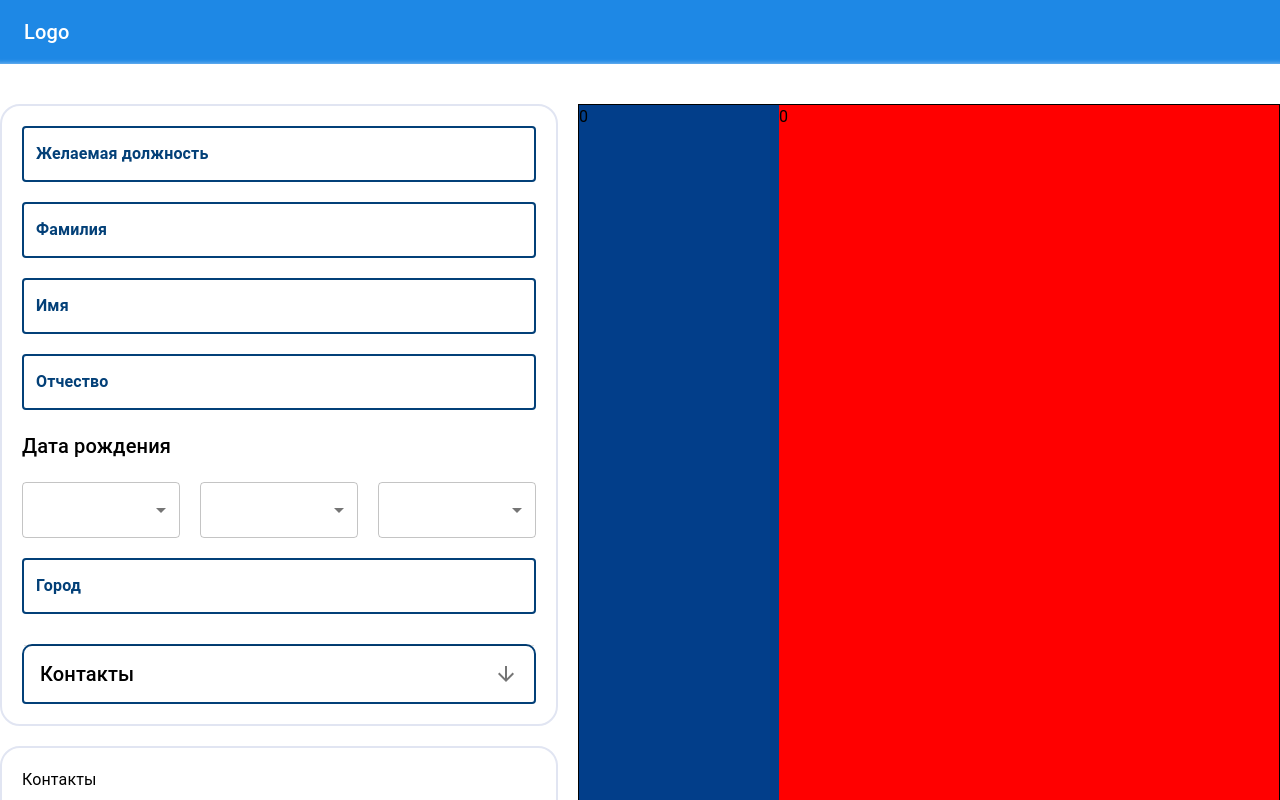
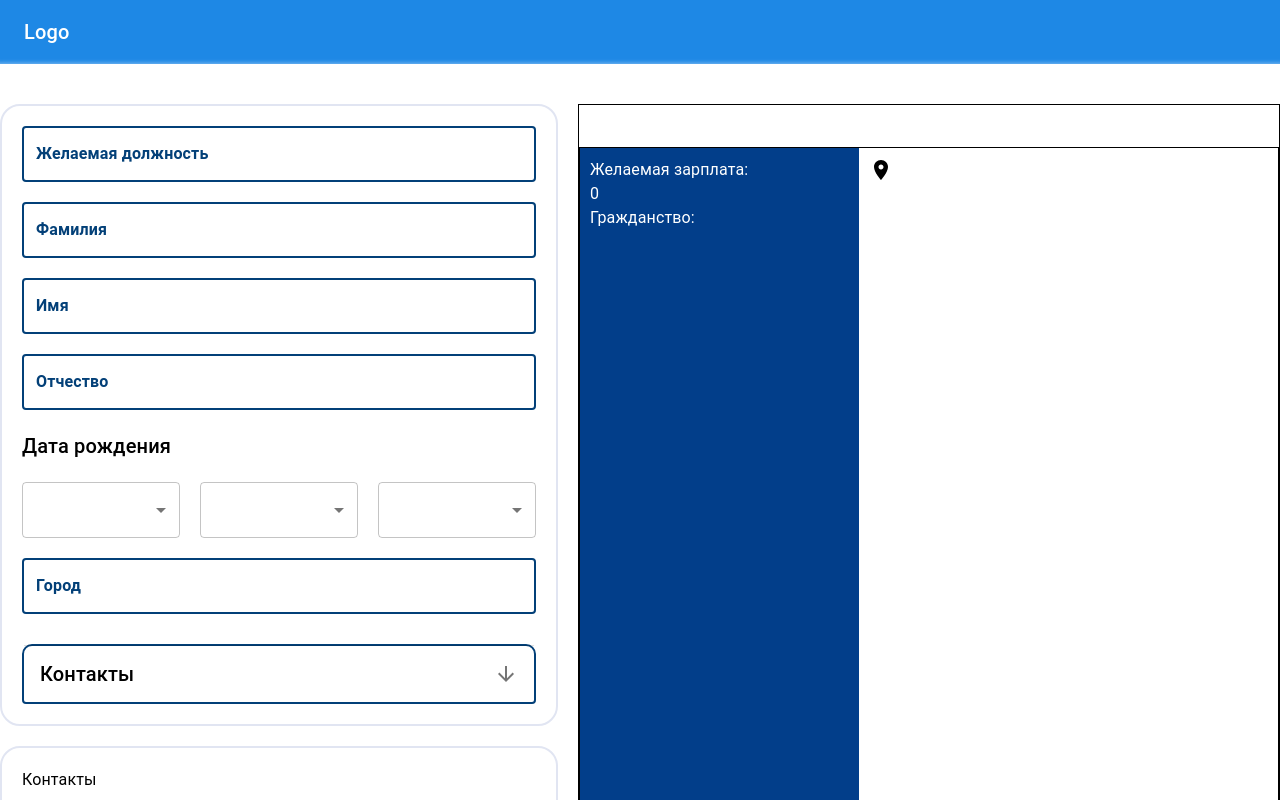
Before and after one commit to chmonka/createResume, a React (Vite) app: page /createResume in a window 1280 px wide. Shown: the top 800 px of the page. Built offline with nearby package versions, Linux system fonts and the light colour scheme.

Commit message:
исправил экспорт pdf файла

```diff
--- a/src/components/Document/MyDocument.tsx
+++ b/src/components/Document/MyDocument.tsx
@@ -3,6 +3,7 @@ import { jsPDF } from 'jspdf'
 import { useRef } from 'react'
 import { Box, Grid, Typography } from '@mui/material'
 import { useFormContext } from 'react-hook-form'
+import PlaceIcon from '@mui/icons-material/Place'
 
 const MyDocument = () => {
   const { watch } = useFormContext()
@@ -19,8 +20,6 @@ const MyDocument = () => {
       html2canvas(input).then(canvas => {
         const imgData = canvas.toDataURL('image/png')
         const pdf = new jsPDF('portrait', 'pt', 'a4')
-        // const pdfWidth = pdf.internal.pageSize.getWidth()
-        // const pdfHeight = pdf.internal.pageSize.getWidth()
         pdf.addImage(imgData, 'SVG', 0, 0, 600, 900)
         pdf.save('shipping_label.pdf')
       })
@@ -33,41 +32,71 @@ const MyDocument = () => {
     <Box sx={{
       display: 'flex',
       maxWidth: '100%',
+      flexDirection: 'column',
       width: '800px',
       height: '1000px',
       maxHeight: '100%',
-      border: '1px solid black'
+      border: '1px solid black',
+      justifyContent: 'center',
+      alignItems: 'center',
     }}>
       <Box sx={{
         display: 'flex',
         flexDirection: 'row',
-        width:'700px'
-
+        alignItems: 'center',
+        justifyContent: 'center',
+        width: '700px',
+        height: '900px',
+        border:'1px solid black'
       }}>
-        <Box sx={{
-          display: 'flex',
-          width: '210mm',
-          height: '297mm',
-        }}>
+        <Box
+          ref={pdfRef}
+          sx={{
+            display: 'flex',
+            width: '100%',
+            height: '100%',
+          }}>
           <Box
             sx={{
-              height: '800px',
               width: '40%',
-              background: '#023e8a'
+              background: '#023e8a',
+              padding: '10px',
             }}>
-            <Typography>{object.money} {object.currency}</Typography>
+            <Box>
+              <Typography sx={{color:'white'}}>Желаемая зарплата:</Typography>
+              <Box>
+                <Typography  sx={{color:'white'}}>{object.money} {object.currency}</Typography>
+              </Box>
+            </Box>
+            <Box>
+              <Typography sx={{color:'white'}}>Гражданство:</Typography>
+              <Box>
+                <Typography>{object.citizenship}</Typography>
+              </Box>
+            </Box>
           </Box>
           <Box
             sx={{
-              height: '800px',
-              width: '100%',
-              background: 'red'
-            }}
-          >
-            <Typography>{object.money} {object.currency}</Typography>
+              width: '60%',
+              padding: '10px',
+            }}>
+            <Box>
+            <Typography
+              variant="h6">{object.middleName.toUpperCase()} {object.firstName.toUpperCase()} {object.lastName.toUpperCase()}</Typography>
+            <Typography variant="h6">{object.desiredPosition}</Typography>
+            <Box sx={{ display: 'flex', flexDirection: 'row' }}>
+              <PlaceIcon />
+              <Typography>{object.city}</Typography>
+            </Box>
+          </Box>
           </Box>
         </Box>
+
+
       </Box>
+      <button onClick={downloadPDF} style={{ fontSize: '10px' }}>
+        Download
+      </button>
     </Box>
 
 
@@ -153,18 +182,7 @@ const MyDocument = () => {
                     position: 'relative',
                     backgroundColor: '#023e8a',
                   }}>
-                  <Box>
-                    <Typography>Желаемая зарплата:</Typography>
-                    <Box>
-                      <Typography>{object.money} {object.currency}</Typography>
-                    </Box>
-                  </Box>
-                  <Box>
-                    <Typography>Гражданство:</Typography>
-                    <Box>
-                      <Typography>{object.citizenship}</Typography>
-                    </Box>
-                  </Box>
+
                 </Box>
                 <Box
                   sx={{
@@ -175,15 +193,7 @@ const MyDocument = () => {
                     padding: '20px',
                   }}
                 >
-                  <Box>
-                    <Typography
-                      variant="h6">{object.middleName.toUpperCase()} {object.firstName.toUpperCase()} {object.lastName.toUpperCase()}</Typography>
-                    <Typography variant="h6">{object.desiredPosition}</Typography>
-                    <Box sx={{ display: 'flex', flexDirection: 'row' }}>
-                      <PlaceIcon sx={{ color: 'rgba(255, 255, 255, 1)' }} />
-                      <Typography>{object.city}</Typography>
-                    </Box>
-                  </Box>
+
                 </Box>
               </Grid>
             </Box>
```
